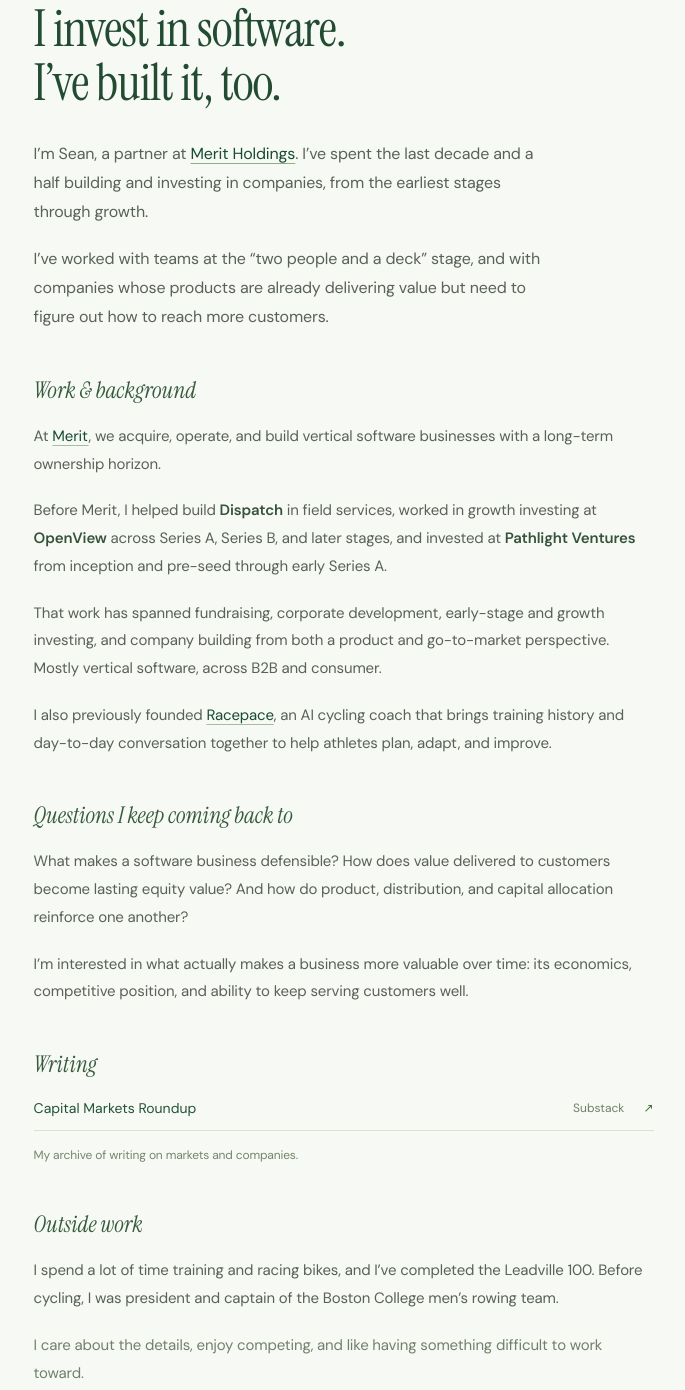
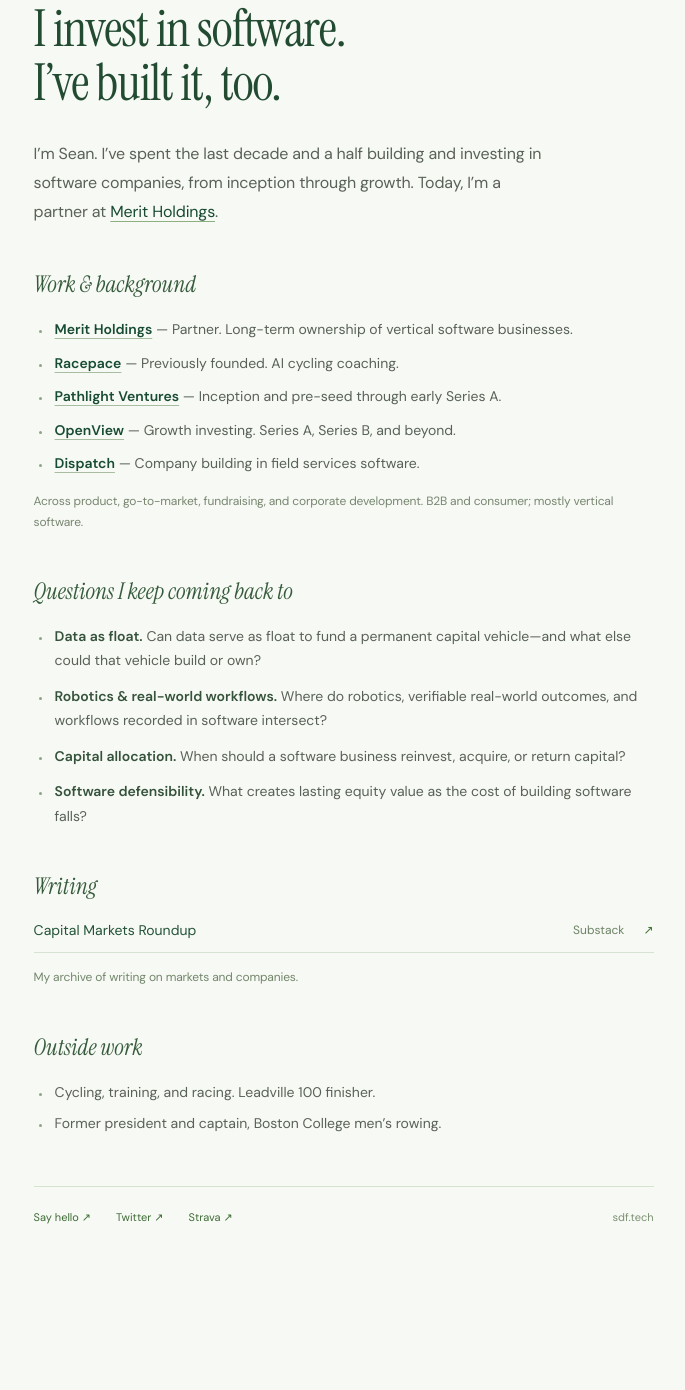
Before and after one commit to seandougfan/sdf, an Astro site: page / in a window 1280 px wide. Shown: the part 160-1550 px from the top of the page, without its empty margins (86-771 px from the left). After the commit the page ends 1429 px from the top, so only its background shows below. Built offline with nearby package versions, Linux system fonts and the light colour scheme; Astro itself is replaced by a stand-in of ours.

Commit message:
Make personal page scannable with linked work and question lists

```diff
--- /dev/null
+++ b/src/data/questions.json
@@ -0,0 +1,18 @@
+[
+  {
+    "topic": "Data as float",
+    "question": "Can data serve as float to fund a permanent capital vehicle\u2014and what else could that vehicle build or own?"
+  },
+  {
+    "topic": "Robotics & real-world workflows",
+    "question": "Where do robotics, verifiable real-world outcomes, and workflows recorded in software intersect?"
+  },
+  {
+    "topic": "Capital allocation",
+    "question": "When should a software business reinvest, acquire, or return capital?"
+  },
+  {
+    "topic": "Software defensibility",
+    "question": "What creates lasting equity value as the cost of building software falls?"
+  }
+]
--- a/src/pages/index.astro
+++ b/src/pages/index.astro
@@ -1,27 +1,32 @@
 ---
 import Layout from '../layouts/Layout.astro';
+import questions from '../data/questions.json';
 ---
 <Layout>
   <section class="personal-home">
     <h1>I invest in software.<br/>I’ve built it, too.</h1>
     <div class="home-bio">
-      <p>I’m Sean, a partner at <a href="https://www.meritholdings.com/" target="_blank" rel="noreferrer">Merit Holdings</a>. I’ve spent the last decade and a half building and investing in companies, from the earliest stages through growth.</p>
-      <p>I’ve worked with teams at the “two people and a deck” stage, and with companies whose products are already delivering value but need to figure out how to reach more customers.</p>
+      <p>I’m Sean. I’ve spent the last decade and a half building and investing in software companies, from inception through growth. Today, I’m a partner at <a href="https://www.meritholdings.com/" target="_blank" rel="noreferrer">Merit Holdings</a>.</p>
     </div>
   </section>
 
   <section id="work" class="home-section narrative">
     <h2>Work & background</h2>
-    <p>At <a href="https://www.meritholdings.com/" target="_blank" rel="noreferrer">Merit</a>, we acquire, operate, and build vertical software businesses with a long-term ownership horizon.</p>
-    <p>Before Merit, I helped build <strong>Dispatch</strong> in field services, worked in growth investing at <strong>OpenView</strong> across Series A, Series B, and later stages, and invested at <strong>Pathlight Ventures</strong> from inception and pre-seed through early Series A.</p>
-    <p>That work has spanned fundraising, corporate development, early-stage and growth investing, and company building from both a product and go-to-market perspective. Mostly vertical software, across B2B and consumer.</p>
-    <p>I also previously founded <a href="https://www.racepace.cc/" target="_blank" rel="noreferrer">Racepace</a>, an AI cycling coach that brings training history and day-to-day conversation together to help athletes plan, adapt, and improve.</p>
+    <ul class="skim-list work-list">
+      <li><a href="https://www.meritholdings.com/" target="_blank" rel="noreferrer">Merit Holdings</a> <span>— Partner. Long-term ownership of vertical software businesses.</span></li>
+      <li><a href="https://www.racepace.cc/" target="_blank" rel="noreferrer">Racepace</a> <span>— Previously founded. AI cycling coaching.</span></li>
+      <li><a href="https://pathlight.vc/" target="_blank" rel="noreferrer">Pathlight Ventures</a> <span>— Inception and pre-seed through early Series A.</span></li>
+      <li><a href="https://openviewpartners.com/" target="_blank" rel="noreferrer">OpenView</a> <span>— Growth investing. Series A, Series B, and beyond.</span></li>
+      <li><a href="https://dispatch.me/" target="_blank" rel="noreferrer">Dispatch</a> <span>— Company building in field services software.</span></li>
+    </ul>
+    <p class="background-note">Across product, go-to-market, fundraising, and corporate development. B2B and consumer; mostly vertical software.</p>
   </section>
 
-  <section class="home-section narrative">
+  <section id="questions" class="home-section narrative">
     <h2>Questions I keep coming back to</h2>
-    <p>What makes a software business defensible? How does value delivered to customers become lasting equity value? And how do product, distribution, and capital allocation reinforce one another?</p>
-    <p>I’m interested in what actually makes a business more valuable over time: its economics, competitive position, and ability to keep serving customers well.</p>
+    <ul class="skim-list question-list">
+      {questions.map(({ topic, question }) => <li><strong>{topic}.</strong> {question}</li>)}
+    </ul>
   </section>
 
   <section id="writing" class="home-section">
@@ -32,11 +37,9 @@
 
   <section class="home-section narrative personal-section">
     <h2>Outside work</h2>
-    <p>I spend a lot of time training and racing bikes, and I’ve completed the Leadville 100. Before cycling, I was president and captain of the Boston College men’s rowing team.</p>
-    <p>I care about the details, enjoy competing, and like having something difficult to work toward.</p>
-  </section>
-
-  <section class="home-section narrative reach-out">
-    <p>If you’re building a software company, working through commercialization, or thinking about defensibility and value creation, <a href="mailto:s@sdf.tech">I’d enjoy comparing notes</a>.</p>
+    <ul class="skim-list">
+      <li>Cycling, training, and racing. Leadville 100 finisher.</li>
+      <li>Former president and captain, Boston College men’s rowing.</li>
+    </ul>
   </section>
 </Layout>
--- a/src/styles/global.css
+++ b/src/styles/global.css
@@ -26,3 +26,5 @@
 :root{background:#f7f9f4}body{border-top:0}.site{max-width:660px}header{padding-top:48px}.site-name{font-family:'Instrument Serif',Georgia,serif;font-size:23px;font-weight:400}main{padding-top:85px;min-height:0}.personal-home h1{font-family:'Instrument Serif',Georgia,serif;font-size:54px;letter-spacing:-1px;line-height:1.05;font-weight:400;margin:0 0 32px;color:#224b32}.personal-home .page-label{font-size:9px;margin-bottom:20px}.home-bio p{font-size:16px;line-height:1.8}.home-bio p:last-child{font-size:14px;color:#788670}.home-section{margin-top:38px}.home-section h2{font:italic 23px 'Instrument Serif',Georgia,serif;color:#365b3c;margin-bottom:7px}.entry{font-size:14px;padding:13px 0}.aside{font-size:12px}.site footer{margin-top:0}html{scroll-behavior:smooth}section[id],div[id]{scroll-margin-top:30px}@media(max-width:540px){header{padding-top:28px}nav{gap:15px}nav a{font-size:11px}.site-name{font-size:21px}main{padding-top:58px}.personal-home h1{font-size:43px}.entry>span:last-child{font-size:10px}}@media(prefers-reduced-motion:reduce){html{scroll-behavior:auto}}
 
 .narrative p{font-size:15px;line-height:1.85}.narrative h2{margin-bottom:18px}.narrative a{color:var(--green);text-decoration:underline;text-decoration-color:#a8bda0;text-underline-offset:4px}.narrative strong{font-weight:550;color:#35523b}.home-bio p:last-child{font-size:16px;color:#596257}.personal-home h1{font-size:51px;margin-bottom:30px}.home-section{margin-top:43px}.reach-out{border-top:1px solid var(--line);padding-top:25px;margin-top:35px}.reach-out p{margin-bottom:0}.personal-section p:last-child{color:#71806a}main{padding-bottom:43px}.site{max-width:680px}@media(max-width:540px){.personal-home h1{font-size:40px}.narrative p{font-size:15px}}
+
+.skim-list{list-style-type:disc;padding-left:18px;margin:0;color:#596257;font-size:14px;line-height:1.75}.skim-list li{padding-left:3px;margin-bottom:11px}.skim-list li::marker{color:#8ea383;font-size:10px}.work-list li{margin-bottom:9px}.work-list a{font-weight:550}.question-list strong{font-weight:550;color:#35523b}.narrative .background-note{font-size:12px;line-height:1.75;color:#788670;margin:15px 0 0}.home-bio p:last-child{font-size:16px}.personal-section .skim-list li{margin-bottom:7px}
```
Also changed, not shown: README.md.
